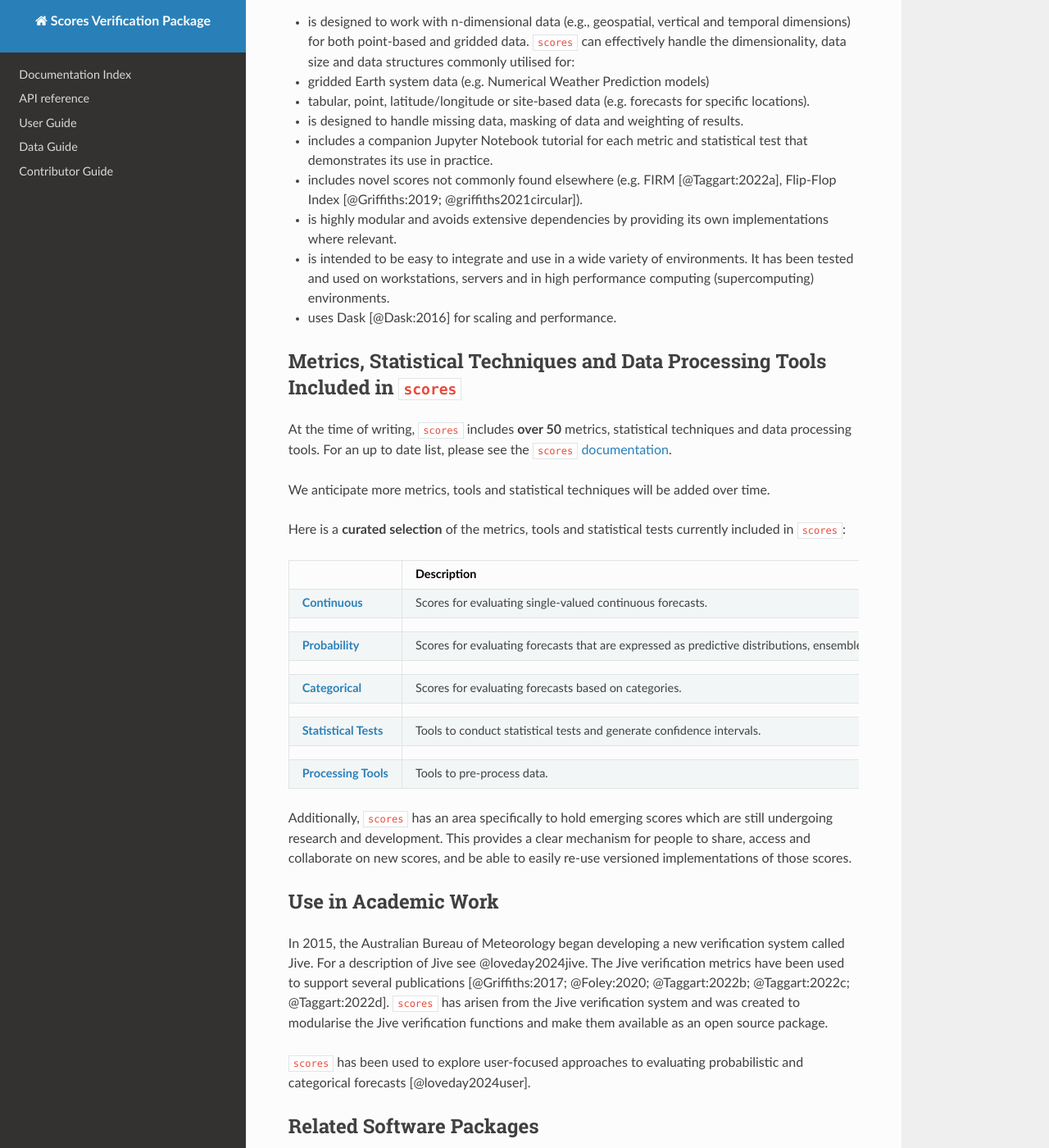
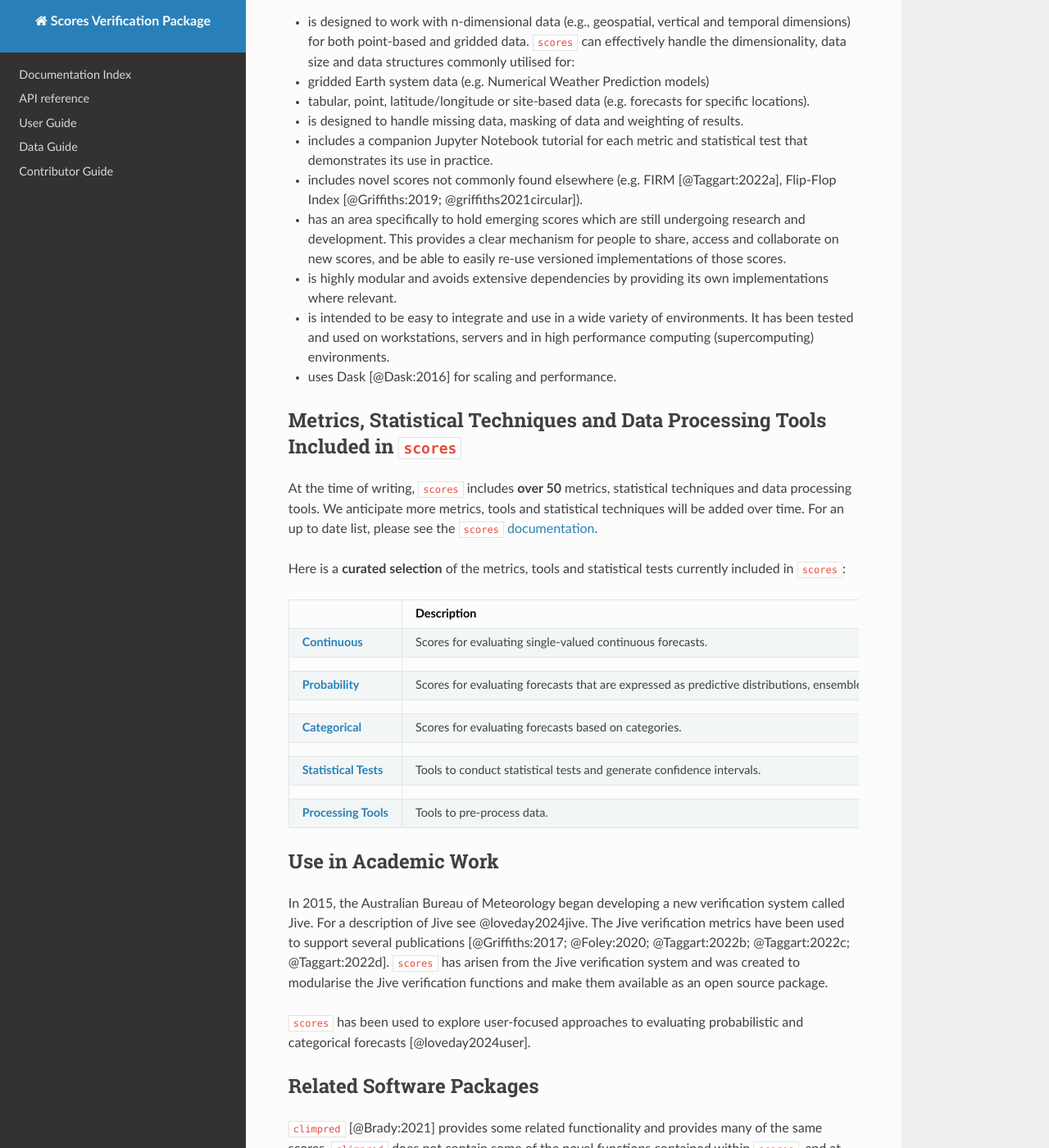
Before and after one commit to nci/scores, an MkDocs documentation site: the page built from docs/paper.md, in a window 1280 px wide and 1400 px high, scrolled down 1012 px. Shown: the whole window at 82% size. Built offline with MkDocs 1.6.1, drawn with Linux system fonts in a browser that asks for light colours; nearby versions of some CDN libraries.

Commit message:
Relocate and change order of some sentences
Signed-off-by: Stephanie Chong <168800785+Steph-Chong@users.noreply.github.com>

```diff
--- a/docs/paper.md
+++ b/docs/paper.md
@@ -61,9 +63,7 @@ In order to meet the needs of researchers, `scores`:
 
 ## Metrics, Statistical Techniques and Data Processing Tools Included in `scores`
 
-At the time of writing, `scores` includes **over 50** metrics, statistical techniques and data processing tools. For an up to date list, please see the `scores` [documentation](https://scores.readthedocs.io/en/latest/included.html).
-
-We anticipate more metrics, tools and statistical techniques will be added over time.
+At the time of writing, `scores` includes **over 50** metrics, statistical techniques and data processing tools. We anticipate more metrics, tools and statistical techniques will be added over time. For an up to date list, please see the `scores` [documentation](https://scores.readthedocs.io/en/latest/included.html).
 
 Here is a **curated selection** of the metrics, tools and statistical tests currently included in `scores`:
 
@@ -78,8 +78,6 @@ Here is a **curated selection** of the metrics, tools and statistical tests curr
 | **[Statistical Tests](https://scores.readthedocs.io/en/latest/included.html#statistical-tests)** 	|Tools to conduct statistical tests and generate confidence intervals.                 	| Diebold-Mariano [@Diebold:1995] with both the [@Harvey:1997] and [@Hering:2011] modifications.
 |
 | **[Processing Tools](https://scores.readthedocs.io/en/latest/included.html#processing-tools-for-preparing-data)**        	|Tools to pre-process data.                 	|Data matching, Discretisation, Cumulative Density Function Manipulation. |
-
-Additionally, `scores` has an area specifically to hold emerging scores which are still undergoing research and development. This provides a clear mechanism for people to share, access and collaborate on new scores, and be able to easily re-use versioned implementations of those scores.
 
 ## Use in Academic Work
 
```
Also changed, not shown: other parts of docs/paper.md (+2 -0 lines).
